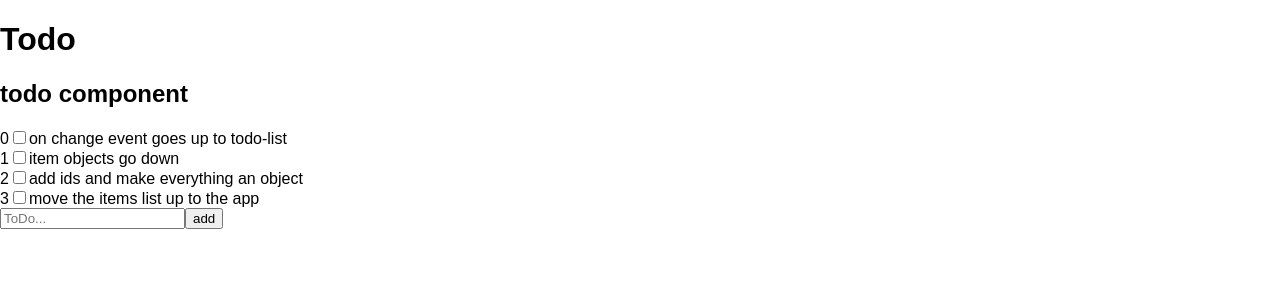
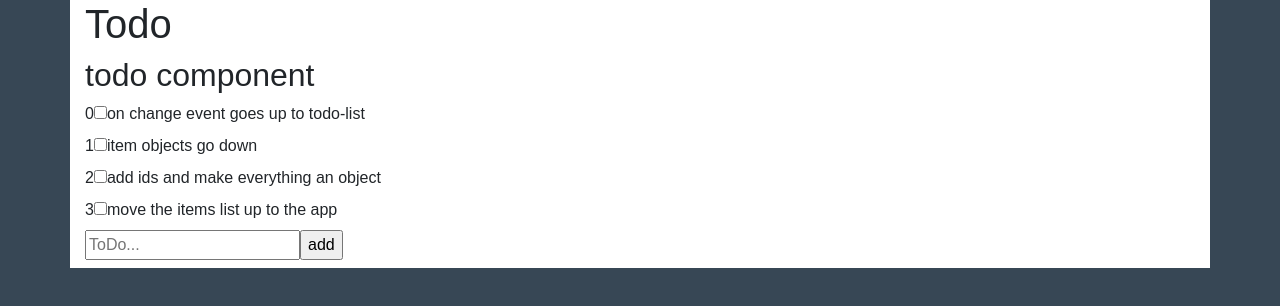
Before and after one commit to Avendor7/avendor-todo, a React app: page / in a window 1280 px wide. Shown: the top 306 px of the page. Built offline with nearby package versions, Linux system fonts and the light colour scheme.

Commit message:
css stuff

```diff
--- a/public/index.html
+++ b/public/index.html
@@ -10,6 +10,7 @@
     -->
     <link rel="manifest" href="%PUBLIC_URL%/manifest.json">
     <link rel="shortcut icon" href="%PUBLIC_URL%/favicon.ico">
+    <link rel="stylesheet" href="https://maxcdn.bootstrapcdn.com/bootstrap/4.0.0/css/bootstrap.min.css" integrity="sha384-Gn5384xqQ1aoWXA+058RXPxPg6fy4IWvTNh0E263XmFcJlSAwiGgFAW/dAiS6JXm" crossorigin="anonymous">
     <!--
       Notice the use of %PUBLIC_URL% in the tags above.
       It will be replaced with the URL of the `public` folder during the build.
@@ -25,7 +26,7 @@
     <noscript>
       You need to enable JavaScript to run this app.
     </noscript>
-    <div id="root"></div>
+    <div class ="container" id="root"></div>
     <!--
       This HTML file is a template.
       If you open it directly in the browser, you will see an empty page.
@@ -36,5 +37,8 @@
       To begin the development, run `npm start` or `yarn start`.
       To create a production bundle, use `npm run build` or `yarn build`.
     -->
+    <script src="https://code.jquery.com/jquery-3.2.1.slim.min.js" integrity="sha384-KJ3o2DKtIkvYIK3UENzmM7KCkRr/rE9/Qpg6aAZGJwFDMVNA/GpGFF93hXpG5KkN" crossorigin="anonymous"></script>
+    <script src="https://cdnjs.cloudflare.com/ajax/libs/popper.js/1.12.9/umd/popper.min.js" integrity="sha384-ApNbgh9B+Y1QKtv3Rn7W3mgPxhU9K/ScQsAP7hUibX39j7fakFPskvXusvfa0b4Q" crossorigin="anonymous"></script>
+    <script src="https://maxcdn.bootstrapcdn.com/bootstrap/4.0.0/js/bootstrap.min.js" integrity="sha384-JZR6Spejh4U02d8jOt6vLEHfe/JQGiRRSQQxSfFWpi1MquVdAyjUar5+76PVCmYl" crossorigin="anonymous"></script>
   </body>
 </html>
--- a/src/App/App.js
+++ b/src/App/App.js
@@ -7,8 +7,12 @@
   render() {
     return (
       <div className="App">
-        <h1>Todo</h1>
-        <Todolist/>
+        <div className="row">
+          <div className="header col-sm">
+            <h1>Todo</h1>
+          </div>
+        </div>
+          <Todolist/>
       </div>
     );
   }
--- a/src/App/App.scss
+++ b/src/App/App.scss
@@ -0,0 +1,24 @@
+//colors
+$red: #ff0000;
+$black: #000;
+$background: #374755;
+$color_log_cabin_approx: #212121;
+$navShade: #373737;
+$alabaster: #fafafa;
+//$primary: #007796;
+$primary: #006b87;
+$danger: #961F00;
+$white_84: rgba(255, 255, 255, 0.84);
+$white: #FFF;
+$boxShadow: rgba(0, 0, 0, 0.3);
+//fonts
+$font_0: Ubuntu;
+$font_1: sans-serif;
+
+html,body{
+  background: $background;
+  height:100%;
+}
+.container{
+  background: white;
+}
--- a/src/Todo/add-item/add-item.js
+++ b/src/Todo/add-item/add-item.js
@@ -1,4 +1,5 @@
 import React, { Component } from 'react';
+import './add-item.scss';
 
 class AddItem extends Component {
 
--- a/src/Todo/item/item.js
+++ b/src/Todo/item/item.js
@@ -1,4 +1,5 @@
 import React, { Component } from 'react';
+import './item.scss';
 
 class Item extends Component {
   render() {
--- /dev/null
+++ b/src/Todo/item/item.scss
@@ -0,0 +1,3 @@
+.container{
+
+}
--- a/src/Todo/todo-list.js
+++ b/src/Todo/todo-list.js
@@ -17,7 +17,7 @@
 
   render() {
     return (
-      <div className="todolist">
+      <div className="todolist h-100 justify-content-center align-items-center">
         <h2>todo component</h2>
         <div>
             {Object.values(this.state.items).map((item)=>(
--- a/src/Todo/todo.scss
+++ b/src/Todo/todo.scss
@@ -0,0 +1,3 @@
+.todolist{
+  background:white;
+}
```
Also changed, not shown: src/Todo/add-item/add-item.scss (added).
